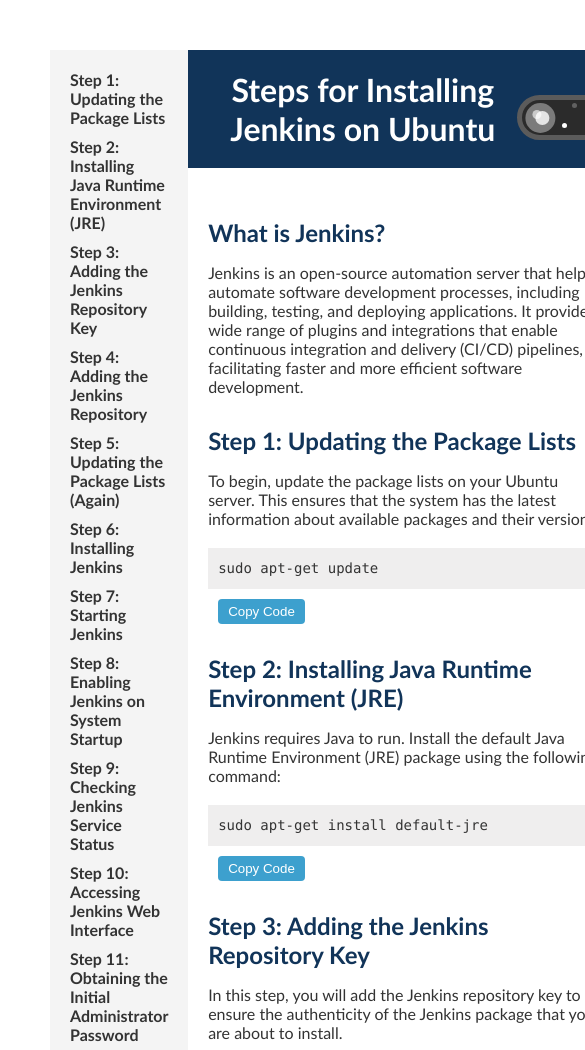
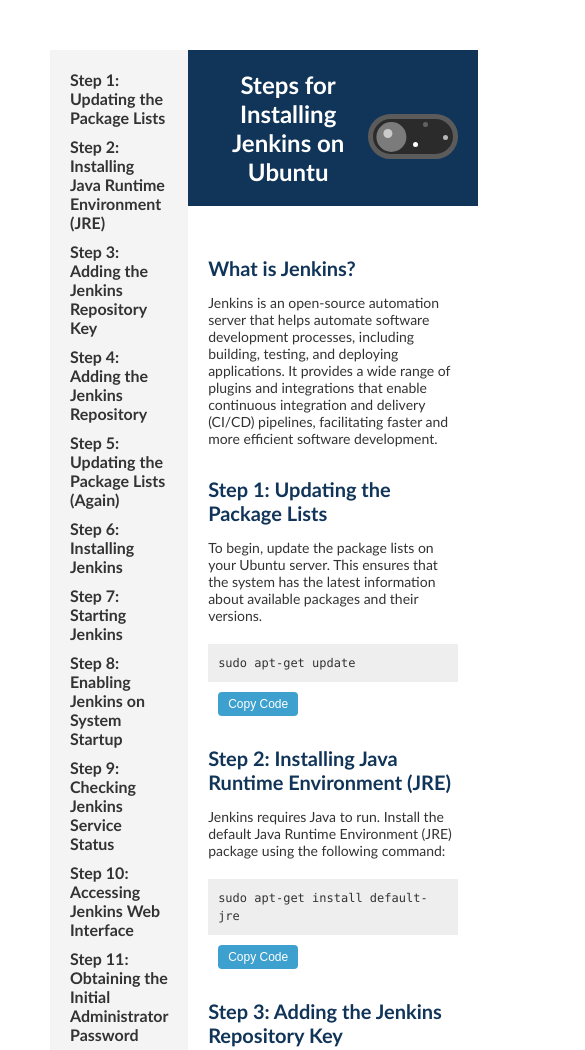
Before and after one commit to ishan-sarvaiya-22/Install-Jenkins-on-Ubuntu, a plain HTML site: page index.html in a window 390 px wide. Shown: the top 1050 px of the page, 585 px wide, since content can reach past the window. Drawn offline with Linux system fonts and the light colour scheme.

Commit message:
Make responsive

```diff
--- a/index.html
+++ b/index.html
@@ -46,8 +46,6 @@
             /* Expand to fill remaining space */
             margin: 0;
         }
-
-
 
         h1 {
             font-size: 32px;
@@ -215,7 +213,6 @@
             color: #113459;
         }
 
-
         .slider-container {
             display: flex;
             justify-content: center;
@@ -286,7 +283,7 @@
             opacity: 0.6;
         }
 
-        .switch__indicator::after {
+        .switch__Continued:__ .switch__indicator::after {
             bottom: 8px;
             right: 6px;
             width: 14px;
@@ -392,6 +389,42 @@
 
         .switch__input:checked+.switch__label .switch__decoration::after {
             border-bottom-right-radius: 9999px;
+        }
+
+        /* Responsive Styles */
+
+        /* Adjusting container width for smaller screens */
+        @media screen and (max-width: 600px) {
+            .container {
+                max-width: 100%;
+            }
+        }
+
+        /* Adjusting font-size for smaller screens */
+        @media screen and (max-width: 400px) {
+            h1 {
+                font-size: 24px;
+            }
+
+            h2 {
+                font-size: 20px;
+            }
+
+            p {
+                font-size: 14px;
+            }
+
+            code {
+                font-size: 12px;
+            }
+
+            .copy-btn {
+                font-size: 12px;
+            }
+
+            footer {
+                font-size: 12px;
+            }
         }
     </style>
     <script>
```
